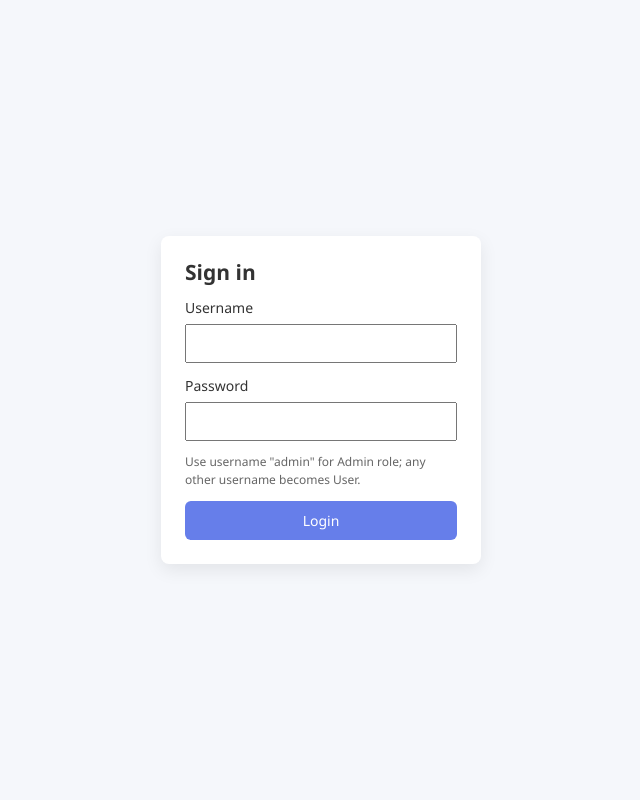
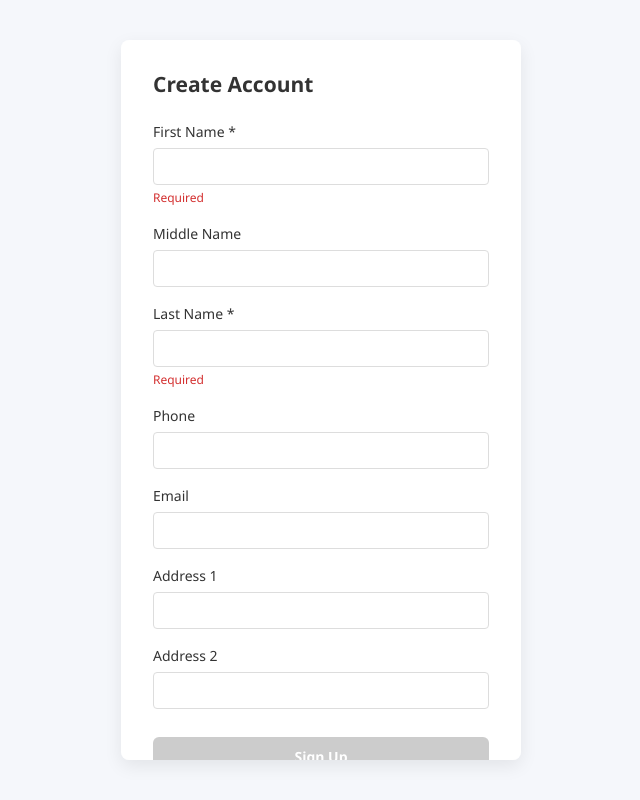
Before and after one commit to aashishsaalvi16/Angular, an Angular app in the folder my-shop-app-ui/: page /signup in a window 1280 px wide. Before the commit this address led to /login. Shown: the whole page, without its empty margins (319-959 px from the left). Built offline with nearby package versions, Linux system fonts and the light colour scheme.

Commit message:
sign up page changes

```diff
--- a/my-shop-app-ui/src/app/app.routes.ts
+++ b/my-shop-app-ui/src/app/app.routes.ts
@@ -5,11 +5,15 @@ import { UserMasterComponent } from './pages/user-master/user-master.component';
 import { ProductMasterComponent } from './pages/product-master/product-master.component';
 import { AddExpenseComponent } from './pages/add-expense/add-expense.component';
 import { LoginComponent } from './pages/login/login.component';
+import { SignupComponent } from './pages/signup/signup.component';
 import { AuthGuard } from './services/auth.guard';
 
 export const routes: Routes = [
   // public login route (initial page)
   { path: 'login', component: LoginComponent },
+
+  // public signup route
+  { path: 'signup', component: SignupComponent },
 
   // protected app routes inside the sidebar layout
   {
--- a/my-shop-app-ui/src/app/pages/login/login.component.css
+++ b/my-shop-app-ui/src/app/pages/login/login.component.css
@@ -5,3 +5,6 @@ label { display:block; margin-bottom:12px; font-size:14px; color:#333 }
 input { width:100%; padding:8px 10px; margin-top:6px; box-sizing:border-box }
 .hint { font-size:12px; color:#666; margin-bottom:12px }
 button { width:100%; padding:10px; background:#667eea; color:white; border:none; border-radius:6px }
+.signup-link { text-align:center; font-size:12px; color:#666; margin-top:12px; }
+.signup-link a { color:#667eea; text-decoration:none; cursor:pointer; font-weight:600; }
+.signup-link a:hover { text-decoration:underline; }
--- a/my-shop-app-ui/src/app/pages/login/login.component.html
+++ b/my-shop-app-ui/src/app/pages/login/login.component.html
@@ -13,5 +13,6 @@
       <p class="hint">Use username "admin" for Admin role; any other username becomes User.</p>
       <button type="submit">Login</button>
     </form>
+    <p class="signup-link">Don't have an account? <a href="javascript:void(0)" (click)="goToSignup()">Sign up here</a></p>
   </div>
 </div>
--- a/my-shop-app-ui/src/app/pages/login/login.component.ts
+++ b/my-shop-app-ui/src/app/pages/login/login.component.ts
@@ -21,4 +21,8 @@ export class LoginComponent {
     // navigate to dashboard after login
     this.router.navigate(['/dashboard']);
   }
+
+  goToSignup() {
+    this.router.navigate(['/signup']);
+  }
 }
--- /dev/null
+++ b/my-shop-app-ui/src/app/pages/signup/signup.component.css
@@ -0,0 +1,19 @@
+.signup-page { display: flex; align-items: center; justify-content: center; height: 100vh; background: #f5f7fb; }
+.signup-box { background: white; padding: 32px; border-radius: 8px; box-shadow: 0 6px 18px rgba(0, 0, 0, 0.08); width: 400px; max-height: 90vh; overflow-y: auto; }
+h2 { margin: 0 0 24px 0; }
+.form-group { margin-bottom: 16px; }
+label { display: block; font-size: 14px; color: #333; font-weight: 500; }
+input { width: 100%; padding: 8px 10px; margin-top: 6px; box-sizing: border-box; border: 1px solid #ddd; border-radius: 4px; font-size: 14px; }
+input:focus { outline: none; border-color: #667eea; box-shadow: 0 0 0 3px rgba(102, 126, 234, 0.1); }
+.error { display: block; color: #d32f2f; font-size: 12px; margin-top: 4px; }
+button { width: 100%; padding: 10px; background: #667eea; color: white; border: none; border-radius: 6px; font-size: 14px; font-weight: 600; cursor: pointer; margin-top: 12px; }
+button:hover:not(:disabled) { background: #5568d3; }
+button:disabled { background: #ccc; cursor: not-allowed; }
+.login-link { text-align: center; font-size: 14px; color: #666; margin-top: 16px; }
+.login-link a { color: #667eea; text-decoration: none; cursor: pointer; }
+.login-link a:hover { text-decoration: underline; }
+
+@media (max-width: 480px) {
+  .signup-box { width: 90%; padding: 20px; }
+  h2 { font-size: 20px; }
+}
--- /dev/null
+++ b/my-shop-app-ui/src/app/pages/signup/signup.component.html
@@ -0,0 +1,67 @@
+<div class="signup-page">
+  <div class="signup-box">
+    <h2>Create Account</h2>
+    <form [formGroup]="signupForm" (submit)="onSubmit()">
+      <div class="form-group">
+        <label>
+          First Name *
+          <input formControlName="firstName" type="text" required />
+          <span *ngIf="signupForm.get('firstName')?.hasError('required')" class="error">Required</span>
+          <span *ngIf="signupForm.get('firstName')?.hasError('maxlength')" class="error">Max 50 characters</span>
+        </label>
+      </div>
+
+      <div class="form-group">
+        <label>
+          Middle Name
+          <input formControlName="middleName" type="text" />
+          <span *ngIf="signupForm.get('middleName')?.hasError('maxlength')" class="error">Max 50 characters</span>
+        </label>
+      </div>
+
+      <div class="form-group">
+        <label>
+          Last Name *
+          <input formControlName="lastName" type="text" required />
+          <span *ngIf="signupForm.get('lastName')?.hasError('required')" class="error">Required</span>
+          <span *ngIf="signupForm.get('lastName')?.hasError('maxlength')" class="error">Max 50 characters</span>
+        </label>
+      </div>
+
+      <div class="form-group">
+        <label>
+          Phone
+          <input formControlName="phone" type="text" />
+          <span *ngIf="signupForm.get('phone')?.hasError('maxlength')" class="error">Max 10 characters</span>
+        </label>
+      </div>
+
+      <div class="form-group">
+        <label>
+          Email
+          <input formControlName="email" type="email" />
+          <span *ngIf="signupForm.get('email')?.hasError('maxlength')" class="error">Max 50 characters</span>
+        </label>
+      </div>
+
+      <div class="form-group">
+        <label>
+          Address 1
+          <input formControlName="address1" type="text" />
+          <span *ngIf="signupForm.get('address1')?.hasError('maxlength')" class="error">Max 100 characters</span>
+        </label>
+      </div>
+
+      <div class="form-group">
+        <label>
+          Address 2
+          <input formControlName="address2" type="text" />
+          <span *ngIf="signupForm.get('address2')?.hasError('maxlength')" class="error">Max 100 characters</span>
+        </label>
+      </div>
+
+      <button type="submit" [disabled]="!signupForm.valid">Sign Up</button>
+    </form>
+    <p class="login-link">Already have an account? <a href="javascript:void(0)" (click)="goToLogin()">Sign in here</a></p>
+  </div>
+</div>
--- /dev/null
+++ b/my-shop-app-ui/src/app/pages/signup/signup.component.ts
@@ -0,0 +1,41 @@
+import { Component, ChangeDetectionStrategy } from '@angular/core';
+import { Router } from '@angular/router';
+import { FormBuilder, FormGroup, ReactiveFormsModule, Validators } from '@angular/forms';
+import { CommonModule } from '@angular/common';
+
+@Component({
+  selector: 'app-signup',
+  standalone: true,
+  imports: [CommonModule, ReactiveFormsModule],
+  templateUrl: './signup.component.html',
+  styleUrls: ['./signup.component.css'],
+  changeDetection: ChangeDetectionStrategy.OnPush,
+})
+export class SignupComponent {
+  signupForm: FormGroup;
+
+  constructor(private fb: FormBuilder, private router: Router) {
+    this.signupForm = this.fb.group({
+      firstName: ['', [Validators.required, Validators.maxLength(50)]],
+      middleName: ['', Validators.maxLength(50)],
+      lastName: ['', [Validators.required, Validators.maxLength(50)]],
+      phone: ['', Validators.maxLength(10)],
+      email: ['', Validators.maxLength(50)],
+      address1: ['', Validators.maxLength(100)],
+      address2: ['', Validators.maxLength(100)],
+    });
+  }
+
+  onSubmit() {
+    if (this.signupForm.valid) {
+      console.log('Sign up form value:', this.signupForm.value);
+      // TODO: Call backend to register user
+      // For now, redirect to login
+      this.router.navigate(['/login']);
+    }
+  }
+
+  goToLogin() {
+    this.router.navigate(['/login']);
+  }
+}
```
